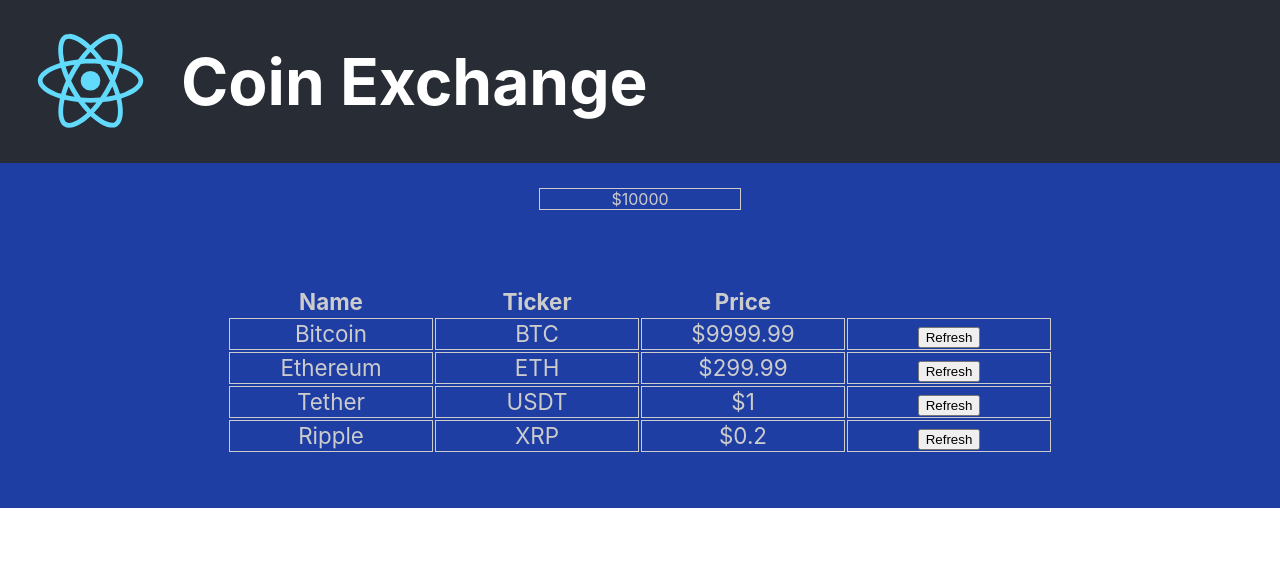
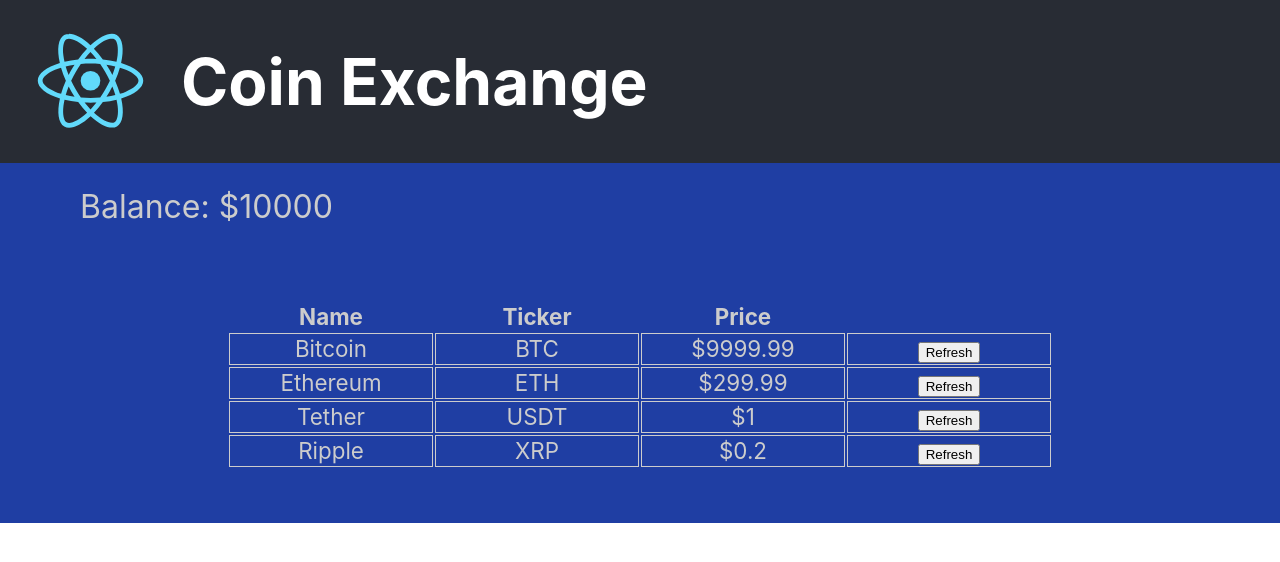
Before and after one commit to TopgunJHW/coin-exchange, a React (Create React App) app: page / in a window 1280 px wide. Shown: the top 562 px of the page. Built offline with nearby package versions, Linux system fonts and the light colour scheme.

Commit message:
Replaced AccountBalance.css file with styled components

```diff
--- a/package.json
+++ b/package.json
@@ -9,6 +9,7 @@
     "react": "^17.0.1",
     "react-dom": "^17.0.1",
     "react-scripts": "4.0.1",
+    "styled-components": "^5.2.1",
     "web-vitals": "^0.2.4"
   },
   "scripts": {
--- a/src/components/AccountBalance/AccountBalance.css
+++ /dev/null
@@ -1,5 +0,0 @@
-.accountBalanceCSS {
-    border: 1px solid #cccccc;
-    width: 25vh;
-    margin: 25px auto 25px auto;
-}
--- a/src/components/AccountBalance/AccountBalance.jsx
+++ b/src/components/AccountBalance/AccountBalance.jsx
@@ -1,13 +1,19 @@
 import React, { Component } from 'react';
 import propTypes from 'prop-types';
-import './AccountBalance.css'
+import styled from 'styled-components';
+
+const Section = styled.section`
+    font-size: 2rem;
+    text-align: left;
+    padding: 1.5rem 0 1.5rem 5rem
+`;
 
 export default class AccountBalance extends Component {
     render() {
         return (
-            <section className="accountBalanceCSS">
-                ${this.props.amount}
-            </section>
+            <Section>
+                Balance: ${this.props.amount}
+            </Section>
         )
     }
 }
```
Also changed, not shown: 2 other files (tests, documents, lock files or other folders).
